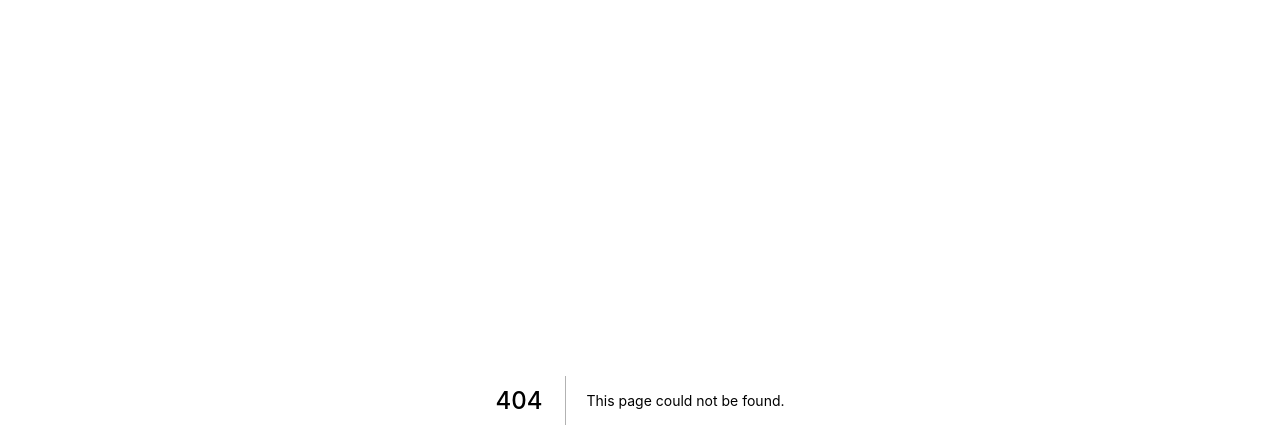
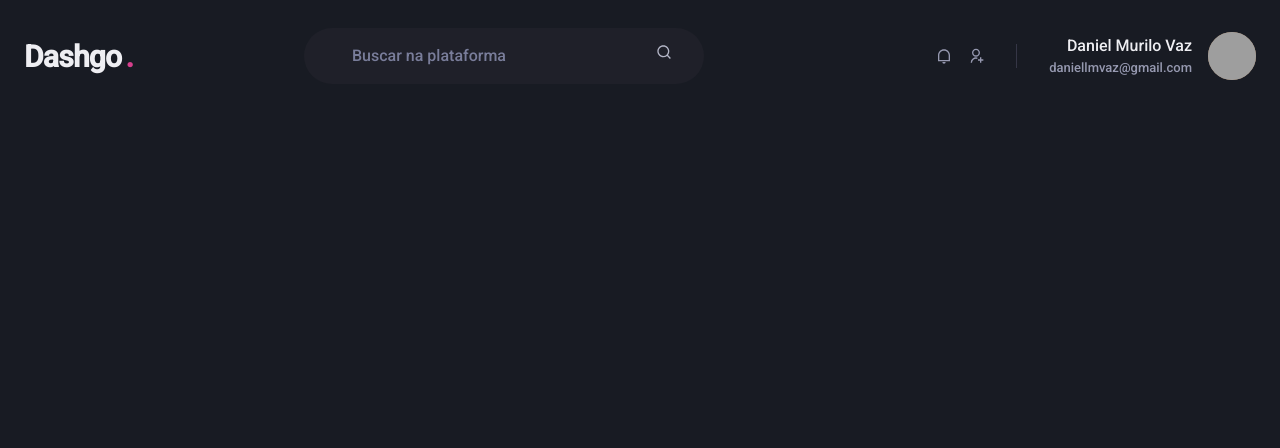
Before and after one commit to daniellvaz/dashgo, a Next.js app: page /dashboard in a window 1280 px wide. Before the commit this address had no page. Shown: the top 448 px of the page. Built offline with nearby package versions, Linux system fonts and the light colour scheme; grey boxes are pictures that could not be loaded.

Commit message:
:sparkles: created header
create header

```diff
--- a/package.json
+++ b/package.json
@@ -16,7 +16,8 @@
     "framer-motion": "^6.2.3",
     "next": "12.0.9",
     "react": "17.0.2",
-    "react-dom": "17.0.2"
+    "react-dom": "17.0.2",
+    "react-icons": "^4.3.1"
   },
   "devDependencies": {
     "@types/node": "^17.0.12",
--- /dev/null
+++ b/src/components/Header/Header.tsx
@@ -0,0 +1,75 @@
+import { Avatar, Box, Flex, HStack, Icon, Input, Stack, Text } from "@chakra-ui/react";
+import { RiNotificationLine, RiSearchLine, RiUserAddLine } from "react-icons/ri"
+export default function Header() {
+  return (
+    <Flex
+      as="header"
+      w="100%"
+      maxWidth={1480}
+      h="20"
+      mx="auto"
+      mt="4"
+      px="6"
+      align="center"
+    >
+      <Text
+        fontSize="3xl"
+        fontWeight="bold"
+        letterSpacing="tight"
+        w="64"
+      >
+        Dashgo
+        <Text as="span" ml="1" color="pink.500">.</Text>
+      </Text>
+
+      <Flex
+        as="label"
+        flex="1"
+        py="4"
+        px="8"
+        ml="6"
+        maxWidth={400}
+        alignSelf="cente"
+        color="gray.200"
+        position="relative"
+        bg="gray.800"
+        borderRadius="full"
+      >
+        <Input
+          color="gray.50"
+          variant="unstyled"
+          px="4"
+          mr="4"
+          placeholder="Buscar na plataforma"
+          _placeholder={{color: "gray.400"}}
+        />
+        <Icon as={RiSearchLine}/>
+      </Flex>
+
+      <Flex
+        align="center"
+        ml="auto"
+      >
+        <HStack
+          spacing="4"
+          mx="8"
+          pr="8"
+          py="1"
+          color="gray.300"
+          borderRightWidth={1}
+          borderColor="gray.700"
+        >
+          <Icon as={RiNotificationLine}/>
+          <Icon as={RiUserAddLine}/>
+        </HStack>
+        <Flex align="center">
+          <Box mr="4" textAlign="right">
+            <Text>Daniel Murilo Vaz</Text>
+            <Text color="gray.300" fontSize="small">daniellmvaz@gmail.com</Text>
+          </Box>
+          <Avatar size="md" name="Daniel Murilo Vaz" src="https://github.com/daniellvaz.png"/>
+        </Flex>
+      </Flex>
+    </Flex>
+  )
+}
--- /dev/null
+++ b/src/components/Sidebar/Sideba.tsx
@@ -0,0 +1,9 @@
+import { Box } from "@chakra-ui/react"
+
+export default function Sidebar() {
+  return (
+    <Box>
+
+    </Box>
+  )
+}
--- /dev/null
+++ b/src/pages/dashboard.tsx
@@ -0,0 +1,14 @@
+import { Flex } from "@chakra-ui/react";
+import Header from "../components/Header/Header";
+import Sidebar from "../components/Sidebar/Sideba";
+
+export default function Dashboard() {
+  return (
+    <Flex direction="column" h="100vh">
+      <Header />
+      <Flex w="100%" my="6" maxWidth={1480} mx="auto" px="6">
+        <Sidebar />
+      </Flex>
+    </Flex>
+  )
+}
```
Also changed, not shown: src/components/Form/Input.tsx (+11 -6 lines), src/pages/index.tsx (+5 -18 lines), 1 other file (tests, documents, lock files or other folders).
